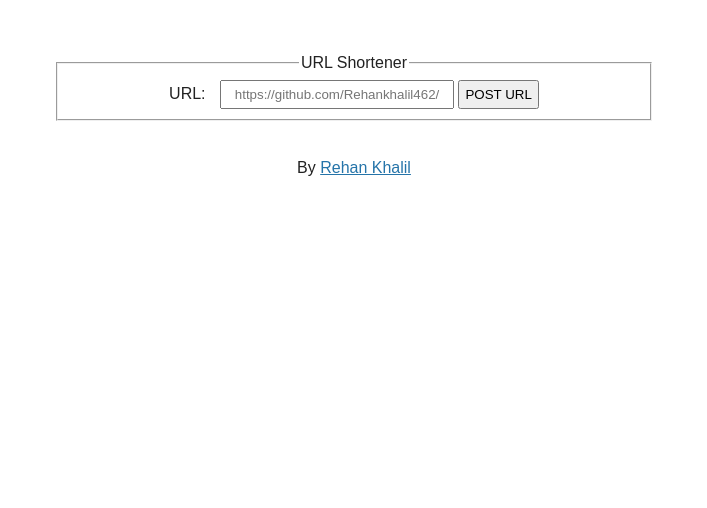
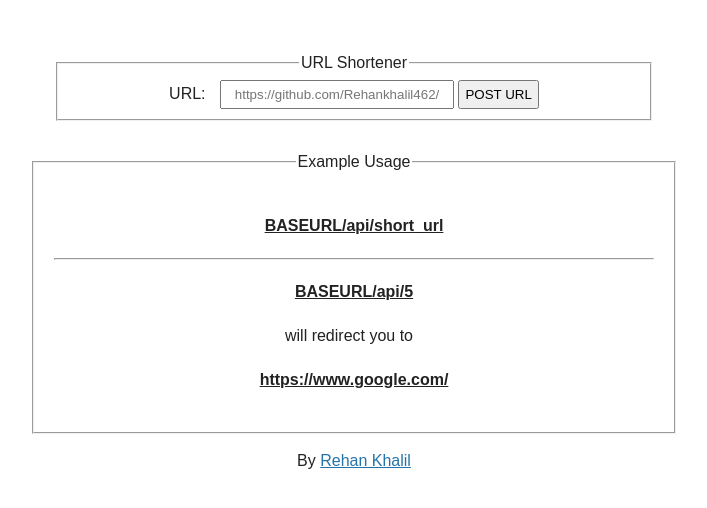
Before and after one commit to Rehankhalil462/Node-JS---Url-Shortner-, a website: page views/index.html in a window 1280 px wide. Shown: the part 52-560 px from the top of the page, without its empty margins (286-993 px from the left). Drawn offline with Linux system fonts and the light colour scheme.

Commit message:
added example in index.html

```diff
--- a/public/style.css
+++ b/public/style.css
@@ -26,7 +26,7 @@ a {
   color: #2574a9;
 }
 
-form {
+.form {
   margin: 10px auto;
   padding: 20px;
   max-width: 600px;
--- a/views/index.html
+++ b/views/index.html
@@ -2,7 +2,7 @@
 
 <html>
   <head>
-    <title>URL Shortener Microservice </title>
+    <title>URL Shortener Microservice</title>
 
     <link href="/public/style.css" rel="stylesheet" type="text/css" />
   </head>
@@ -11,14 +11,30 @@
     <h1>URL Shortener Microservice</h1>
     <main>
       <section>
-        <form action="api/shorturl" method="POST">
+        <form class="form" action="api/shorturl" method="POST">
           <fieldset>
             <legend>URL Shortener</legend>
             <label for="url_input">URL:</label>
-            <input id="url_input" type="text" name="url" placeholder="https://github.com/Rehankhalil462/" />
+            <input
+              id="url_input"
+              type="text"
+              name="url"
+              placeholder="https://github.com/Rehankhalil462/"
+            />
             <input type="submit" value="POST URL" />
           </fieldset>
         </form>
+      </section>
+
+      <section>
+        <fieldset class="form">
+          <legend>Example Usage</legend>
+          <h4 style="text-decoration: underline">BASEURL/api/short_url</h4>
+          <hr/>
+          <h4 style="text-decoration: underline">BASEURL/api/5</h4>
+          <label>will redirect you to </label>
+          <h4 style="text-decoration: underline">https://www.google.com/</h4>
+        </fieldset>
       </section>
     </main>
     <footer>
```
